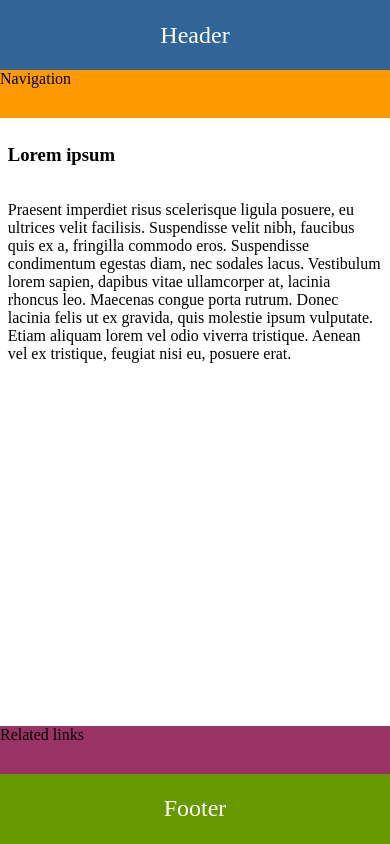
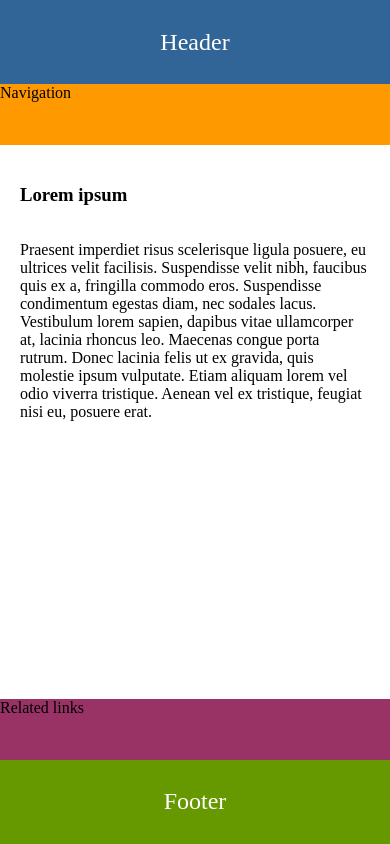
Before and after one commit to vladhrusha/001-HTML-CSS, a plain HTML site: page Task_1.2/Flex/index.html in a window 390 px wide. Drawn offline with Linux system fonts and the light colour scheme.

Commit message:
Dimension units fix
Dimension units changed from percentages to pixels

```diff
--- a/Task_1.2/Flex/styles.css
+++ b/Task_1.2/Flex/styles.css
@@ -9,7 +9,7 @@ html {
     justify-content: center;
     font-size: x-large;
     color: white;
-    height: 10%;
+    height: 108px;
 }
 
 .header {
@@ -22,14 +22,12 @@ html {
 
 .nav {
     background-color: #FE9900;
-    min-width: 10%;
-    max-width: 10%;
+    width: 320px;
 }
 
 .rel-links{
     background-color:#936;
-    min-width: 10%;
-    max-width: 10%;;
+    width: 320px;
 }
 
 
@@ -44,29 +42,35 @@ html {
 .flex-container__content {
     display: flex;
     flex-direction: row;
-    height: 80%;
+    height: 864px;
 }
 
 .flex-container__article {
-    padding: 2% 2%;
+    padding: 20px 20px;
     display: flex;
     flex-direction: column;
+    width: 1280px;
 }
 
 
 @media only screen and (max-width: 900px) {
-.flex-container__content {
+    .flex-container__content {
         display: flex;
         flex-direction: column;
-        height: 100%;
-        max-width: 100%;
+        height: 864px;
+        max-width: 900px;
     }
+
     .flex-container__article {
         height: 100%;
     }
+
     .nav,
     .rel-links {
-        height: 8%;
-        max-width: 100%;
+        height: 80px;
+        width: auto;
+    }
+    .flex-container__article{
+        width: auto;
     }
 }
```
